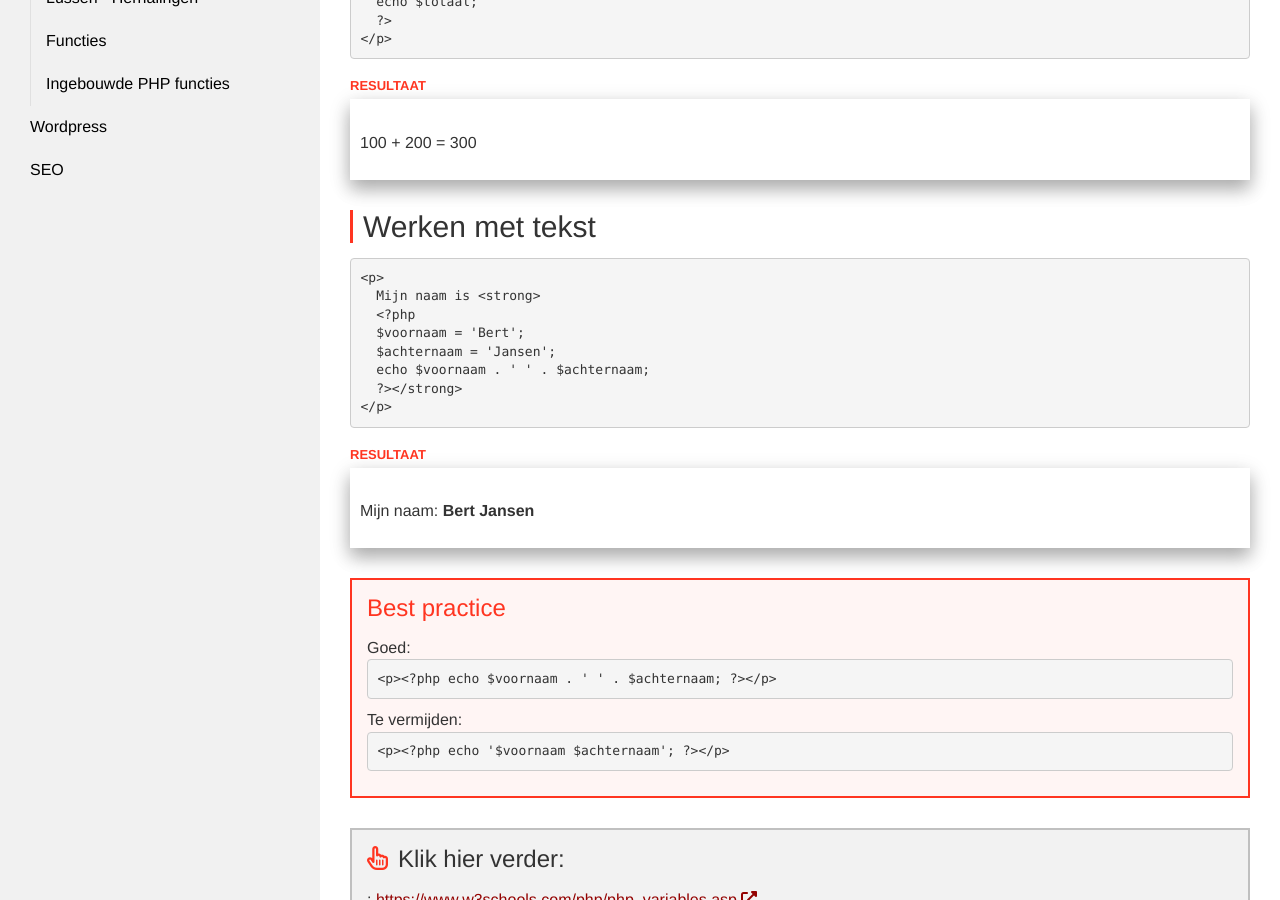
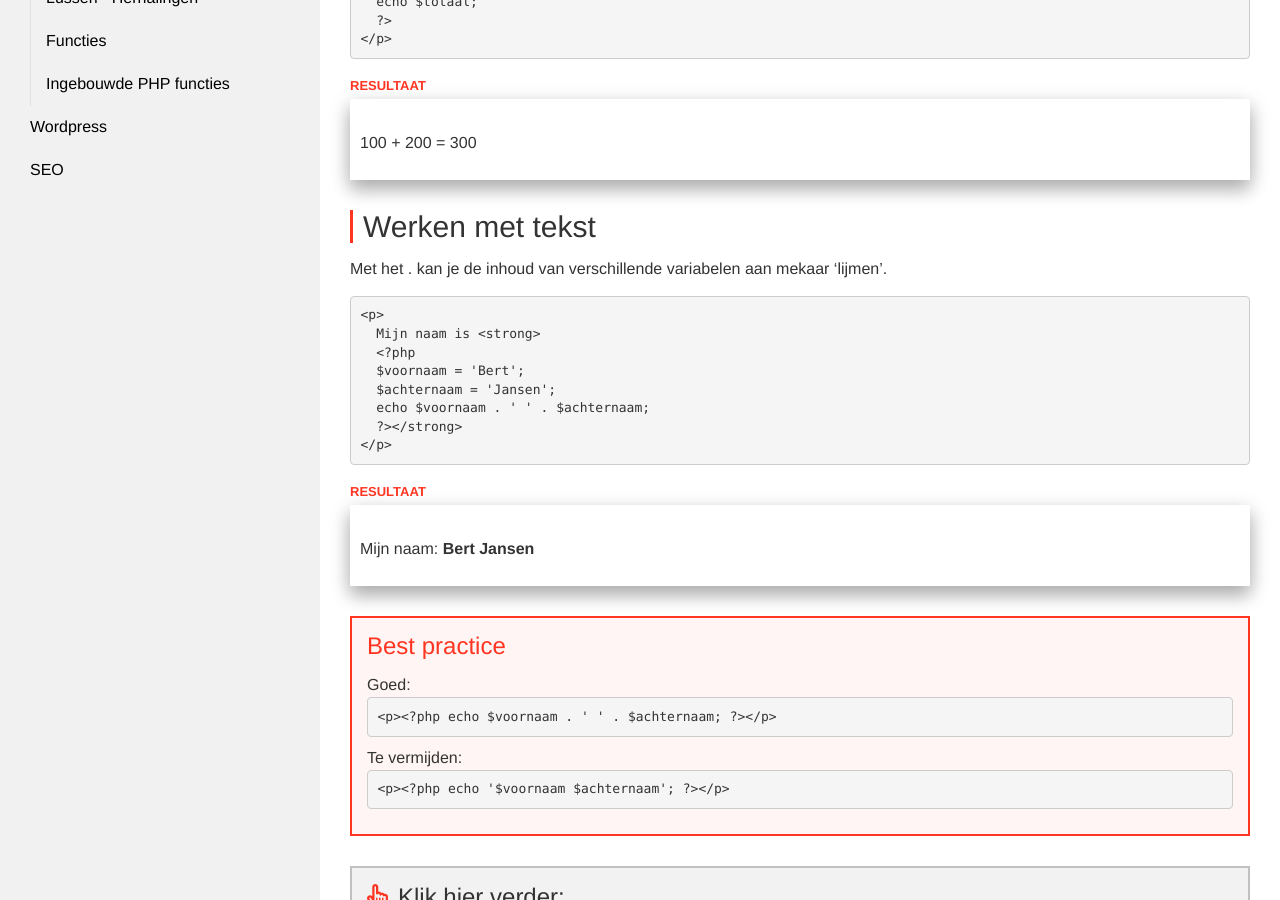
Before and after one commit to Syntra-Brussel/dynamische-webtechnieken, a Jekyll site: the page built from programmeren/variabelen.md, in a window 1280 px wide and 900 px high, scrolled down 352 px. Built offline with Jekyll 4.4.1, drawn with Linux system fonts in a browser that asks for light colours; nearby versions of some CDN libraries; a script that is not in the unit is left out.

Commit message:
Update variabelen.md

```diff
--- a/programmeren/variabelen.md
+++ b/programmeren/variabelen.md
@@ -26,6 +26,9 @@ In een variabele kan een bepaalde waarde geplaatst worden om daarmee te 'werken'
 </div>
 
 ## Werken met tekst
+
+Met het . kan je de inhoud van verschillende variabelen aan mekaar 'lijmen'.
+
 <pre data-enlighter-theme="beyond" data-enlighter-language="php">
 &lt;p&gt;
   Mijn naam is &lt;strong&gt;
```
